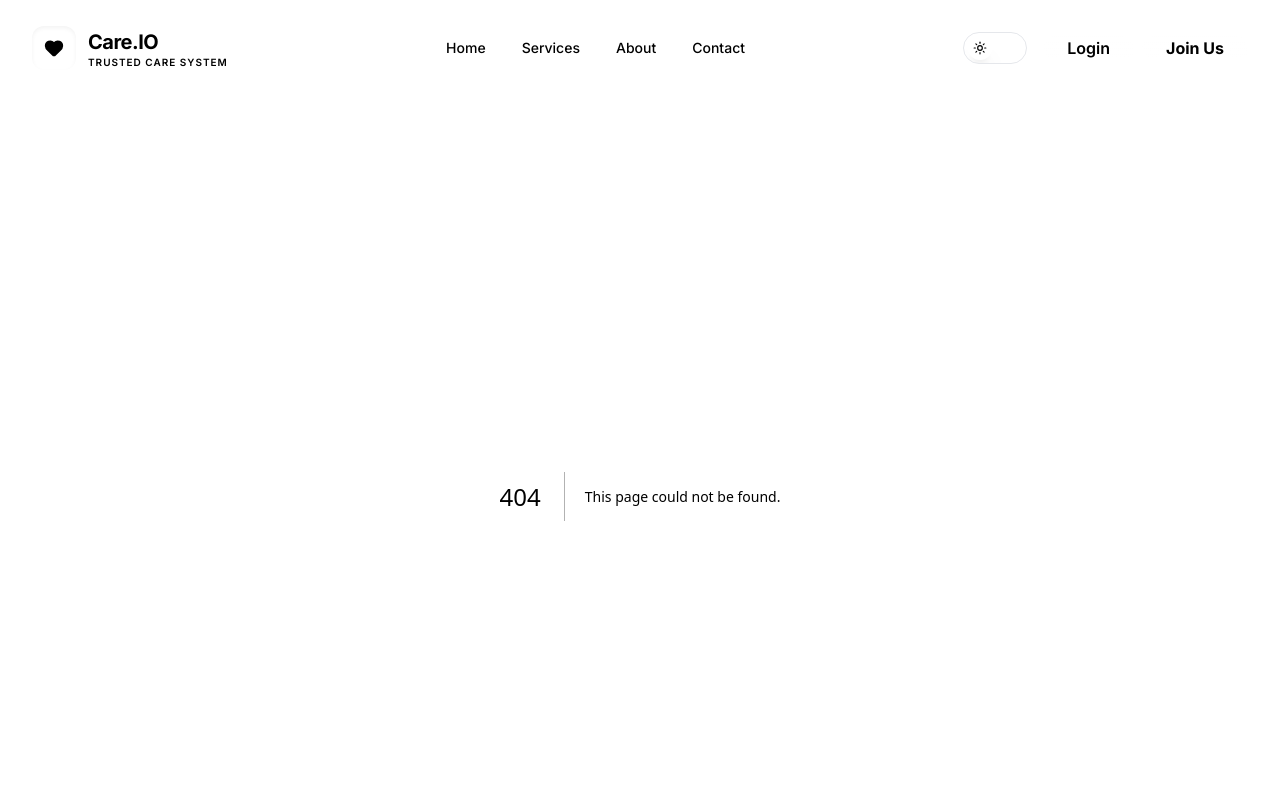
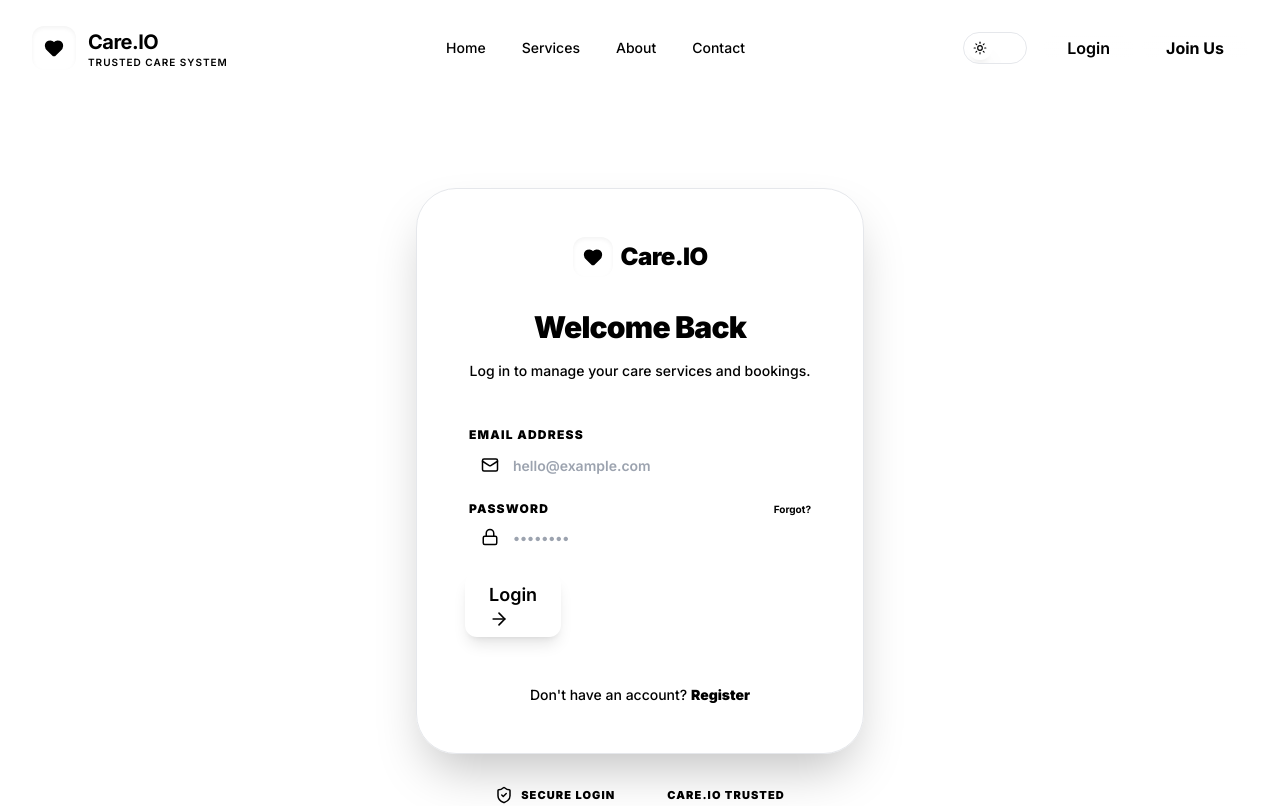
Before and after one commit to JoyChanda/Care.io, a Next.js app: page /auth/login in a window 1280 px wide. Before the commit this address had no page. Shown: the top 806 px of the page. Built offline with nearby package versions, Linux system fonts and the light colour scheme.

Commit message:
add authentication pages with password validation

```diff
--- /dev/null
+++ b/src/app/auth/login/page.tsx
@@ -0,0 +1,191 @@
+"use client";
+
+import { useState } from "react";
+import { useRouter } from "next/navigation";
+import Link from "next/link";
+import {
+  Heart,
+  Mail,
+  Lock,
+  ArrowRight,
+  ShieldCheck,
+  Check,
+  AlertCircle
+} from "lucide-react";
+import { motion, AnimatePresence } from "framer-motion";
+
+export default function LoginPage() {
+  const router = useRouter();
+  const [error, setError] = useState("");
+  const [success, setSuccess] = useState(false);
+  const [isLoading, setIsLoading] = useState(false);
+
+  // Field states
+  const [email, setEmail] = useState("");
+  const [password, setPassword] = useState("");
+
+  const handleLogin = async (e: React.FormEvent) => {
+    e.preventDefault();
+    setError("");
+    setIsLoading(true);
+
+    try {
+      // Backend API call placeholder
+      console.log("Logging in user:", { email, password });
+
+      // Simulate API delay for premium feel
+      await new Promise(resolve => setTimeout(resolve, 1500));
+
+      setSuccess(true);
+
+      // Requirement Match: router.back() or redirect
+      setTimeout(() => {
+        // We'll use router.back() as requested, but fall back to "/" if history is empty
+        if (window.history.length > 1) {
+          router.back();
+        } else {
+          router.push("/");
+        }
+      }, 1000);
+    } catch (err) {
+      setError("Invalid email or password. Please try again.");
+    } finally {
+      setIsLoading(false);
+    }
+  };
+
+  return (
+    <main className="min-h-screen relative flex items-center justify-center py-20 px-4 sm:px-6">
+      {/* Decorative Blur Backgrounds */}
+      <div className="absolute top-20 right-1/4 w-96 h-96 bg-primary/10 rounded-full blur-[120px] -z-10" />
+      <div className="absolute bottom-20 left-1/4 w-96 h-96 bg-secondary/10 rounded-full blur-[120px] -z-10" />
+
+      <motion.div
+        initial={{ opacity: 0, y: 30 }}
+        animate={{ opacity: 1, y: 0 }}
+        className="max-w-md w-full"
+      >
+        <div className="bg-base-100 rounded-[2.5rem] p-8 sm:p-12 shadow-2xl border border-base-200 relative overflow-hidden">
+          {/* Progress bar for success state */}
+          {success && (
+            <motion.div
+              initial={{ width: 0 }}
+              animate={{ width: '100%' }}
+              className="absolute top-0 left-0 h-1.5 bg-success z-20"
+            />
+          )}
+
+          <div className="text-center mb-10 space-y-4">
+            <Link href="/" className="inline-flex items-center gap-2 group mb-4">
+              <span className="flex h-10 w-10 items-center justify-center rounded-xl bg-primary/10 text-primary shadow-inner">
+                <Heart size={20} fill="currentColor" />
+              </span>
+              <span className="text-2xl font-black tracking-tight">Care.IO</span>
+            </Link>
+            <h1 className="text-3xl font-black tracking-tight">Welcome Back</h1>
+            <p className="text-sm text-base-content/50 font-medium">Log in to manage your care services and bookings.</p>
+          </div>
+
+          <AnimatePresence mode="wait">
+            {success ? (
+              <motion.div
+                key="success"
+                initial={{ opacity: 0, scale: 0.9 }}
+                animate={{ opacity: 1, scale: 1 }}
+                className="py-10 text-center space-y-4"
+              >
+                <div className="w-20 h-20 bg-success/10 text-success rounded-full flex items-center justify-center mx-auto mb-6">
+                  <Check size={40} />
+                </div>
+                <h2 className="text-2xl font-bold">Authenticated</h2>
+                <p className="text-base-content/60">Redirecting you to your previous page...</p>
+              </motion.div>
+            ) : (
+              <form key="form" onSubmit={handleLogin} className="space-y-6">
+                {/* Email */}
+                <div className="space-y-2">
+                  <label className="text-xs font-black uppercase tracking-widest text-base-content/40 px-1">Email Address</label>
+                  <div className="relative">
+                    <Mail className="absolute left-4 top-1/2 -translate-y-1/2 text-base-content/30" size={18} />
+                    <input
+                      type="email"
+                      className="input input-lg input-bordered w-full rounded-2xl pl-12 text-sm font-semibold focus:ring-4 focus:ring-primary/10 transition-all"
+                      placeholder="hello@example.com"
+                      required
+                      value={email}
+                      onChange={(e) => setEmail(e.target.value)}
+                    />
+                  </div>
+                </div>
+
+                {/* Password */}
+                <div className="space-y-2">
+                  <div className="flex justify-between items-center px-1">
+                    <label className="text-xs font-black uppercase tracking-widest text-base-content/40">Password</label>
+                    <Link href="#" className="text-[10px] font-bold text-primary hover:underline">Forgot?</Link>
+                  </div>
+                  <div className="relative">
+                    <Lock className="absolute left-4 top-1/2 -translate-y-1/2 text-base-content/30" size={18} />
+                    <input
+                      name="password"
+                      type="password"
+                      className="input input-lg input-bordered w-full rounded-2xl pl-12 text-sm font-semibold focus:ring-4 focus:ring-primary/10 transition-all"
+                      placeholder="••••••••"
+                      required
+                      value={password}
+                      onChange={(e) => setPassword(e.target.value)}
+                    />
+                  </div>
+                </div>
+
+                {error && (
+                  <motion.div
+                    initial={{ opacity: 0, y: -10 }}
+                    animate={{ opacity: 1, y: 0 }}
+                    className="p-4 rounded-2xl bg-error/10 text-error text-sm font-bold flex items-center gap-3 border border-error/20"
+                  >
+                    <AlertCircle size={20} />
+                    {error}
+                  </motion.div>
+                )}
+
+                <button
+                  type="submit"
+                  disabled={isLoading}
+                  className="btn btn-primary btn-block h-16 rounded-2xl text-lg font-black shadow-lg shadow-primary/20 hover:shadow-xl hover:shadow-primary/30 transition-all disabled:opacity-50 group mt-4"
+                >
+                  {isLoading ? (
+                    <span className="loading loading-spinner"></span>
+                  ) : (
+                    <>
+                      Login
+                      <ArrowRight className="group-hover:translate-x-1 transition-transform" size={20} />
+                    </>
+                  )}
+                </button>
+
+                <div className="pt-6 text-center">
+                  <p className="text-sm font-medium text-base-content/60">
+                    Don't have an account?{" "}
+                    <Link href="/auth/register" className="text-primary font-black hover:underline underline-offset-4">
+                      Register
+                    </Link>
+                  </p>
+                </div>
+              </form>
+            )}
+          </AnimatePresence>
+        </div>
+
+        <div className="mt-8 flex items-center justify-center gap-6 text-base-content/30">
+          <div className="flex items-center gap-2">
+            <ShieldCheck size={18} />
+            <span className="text-[11px] font-black uppercase tracking-widest">Secure Login</span>
+          </div>
+          <div className="w-1 h-1 rounded-full bg-base-content/20" />
+          <div className="text-[11px] font-black uppercase tracking-widest">Care.IO Trusted</div>
+        </div>
+      </motion.div>
+    </main>
+  );
+}
```
